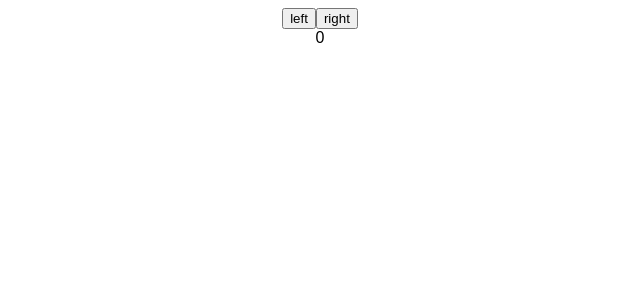
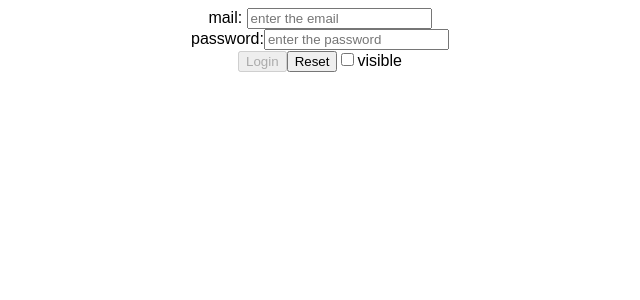
Before and after one commit to Crystak1831/ReactDemo, a React (Create React App) app: page / in a window 1280 px wide. Shown: the top 300 px of the page, without its empty margins (320-960 px from the left). Built offline with nearby package versions, Linux system fonts and the light colour scheme; no server answers.

Commit message:
add Login

```diff
--- a/src/App.js
+++ b/src/App.js
@@ -10,6 +10,7 @@ import Timer from "./Timer/Timer";
 import Card from "./Card/Card";
 import CommentTree from "./CommentTree/CommentTree";
 import ImgComponent from "./changeImg/changeImg";
+import LoginPage from "./UserLogin/UserLogin";
 
 export default function App() {
   return (
@@ -24,7 +25,8 @@ export default function App() {
 
       {/* <CommentTree /> */}
 
-      <ImgComponent />
+      {/* <ImgComponent /> */}
+      <LoginPage />
     </div>
   );
 }
--- /dev/null
+++ b/src/UserLogin/UserLogin.js
@@ -0,0 +1,95 @@
+import React, { useState } from "react";
+
+//UI
+//get the value of the mail and pwd
+//Login:<div></div>
+//setValue('')
+//visible(flase) visible !(visible):
+// isUserErr?flase
+//
+
+export default function LoginPage() {
+  const correctEmail = "jasonLin@gmail.com";
+  const correctPwd = "correctPassword";
+  const [mail, setMail] = useState("");
+  const [password, setPassword] = useState("");
+  const [isLogin, setLogin] = useState(false);
+  const [mailErr, setMailErr] = useState(false);
+  const [passwordErr, setPasswordErr] = useState(false);
+  const [visible, setVisible] = useState(false);
+
+  const userHandler = (e) => {
+    setLogin(false);
+    setMail(e.target.value);
+    if (e.target.value === correctEmail) {
+      setMailErr(false);
+    }
+  };
+
+  const passwordHandler = (e) => {
+    setLogin(false);
+    setPassword(e.target.value);
+    if (e.target.value === correctPwd) {
+      setPasswordErr(false);
+    }
+  };
+
+  const loginHandler = () => {
+    setLogin(true);
+    let at = mail.indexOf("@");
+    var dot = mail.lastIndexOf(".");
+    let isValid =
+      mail.length > 0 &&
+      at > 0 &&
+      dot > at + 1 &&
+      dot < mail.length &&
+      mail[at + 1] !== "." &&
+      mail.indexOf(" ") === -1 &&
+      mail.indexOf("..") === -1 &&
+      mail === correctEmail;
+    let isPwdCorrect = password === correctPwd;
+    setMailErr(!isValid);
+    setPasswordErr(!isPwdCorrect);
+    // setMail(mail)
+    // setPassword(password)
+  };
+
+  const visibelHandler = () => {
+    setVisible(!visible);
+  };
+
+  const handleDisable = () => {
+    if (!mail || !password) {
+      return true;
+    }
+    return false;
+  };
+
+  return (
+    <div>
+      mail:{" "}
+      <input
+        type="text"
+        value={mail}
+        placeholder="enter the email"
+        onChange={userHandler}
+      />
+      <br />
+      password:
+      <input
+        type={visible ? "text" : "password"}
+        value={password}
+        placeholder="enter the password"
+        onChange={passwordHandler}
+      />
+      <br />
+      <button onClick={loginHandler} disabled={handleDisable()}>
+        Login
+      </button>
+      <button>Reset</button>
+      <input type="checkbox" onClick={visibelHandler} />
+      visible
+      <div>{isLogin ? `success-${mail}` : ""}</div>
+    </div>
+  );
+}
```
